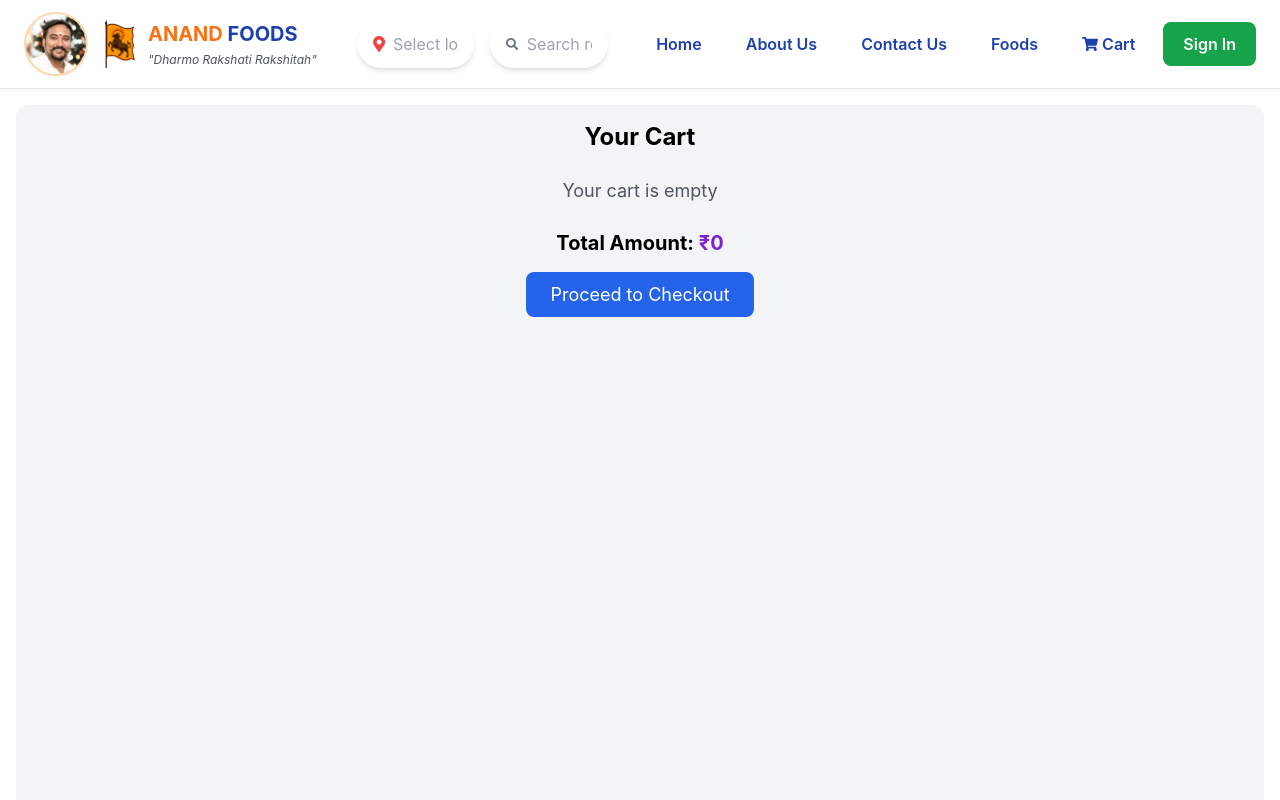
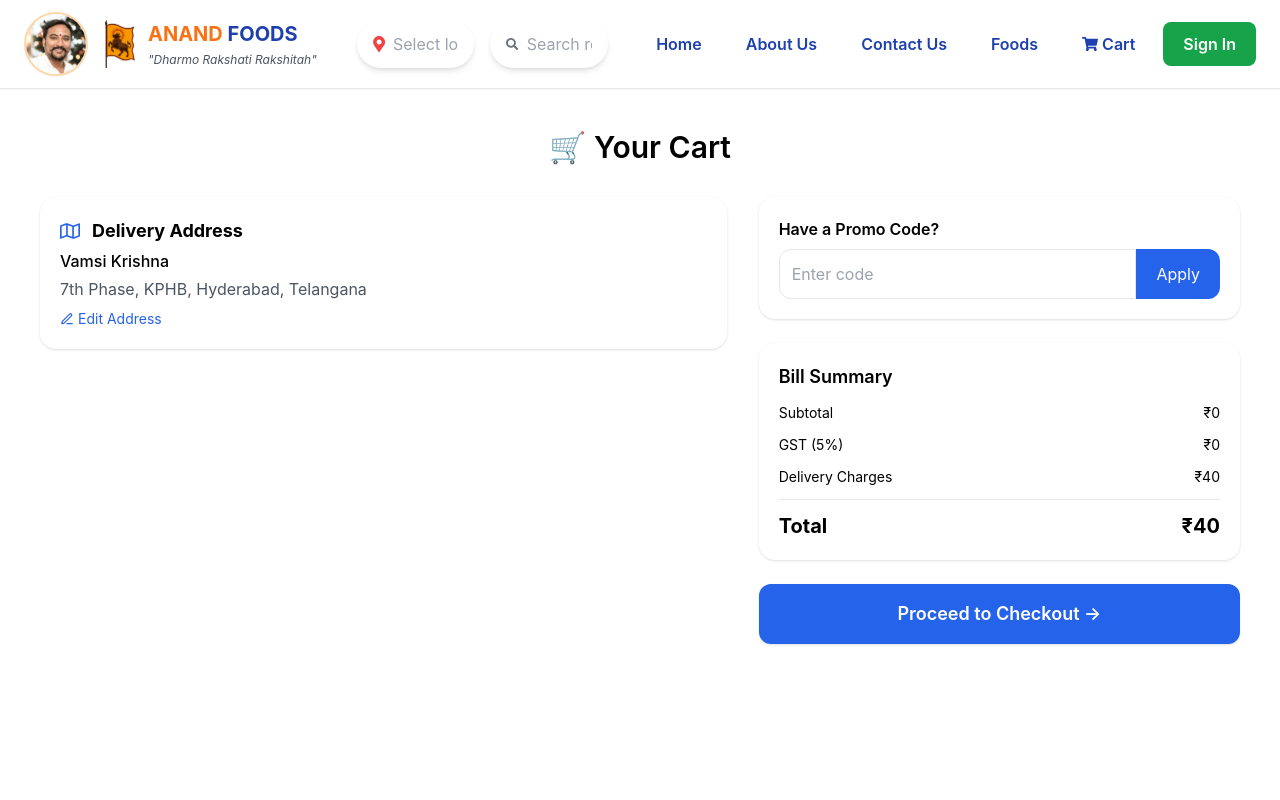
Before and after one commit to NagendraUggirala/AnandFoods, a React (Vite) app: page /cart in a window 1280 px wide. Shown: the top 800 px of the page. Built offline with nearby package versions, Linux system fonts and the light colour scheme.

Commit message:
updatedContact&Cart

```diff
--- a/src/components/Cart.jsx
+++ b/src/components/Cart.jsx
@@ -1,125 +1,213 @@
 import React, { useState, useEffect } from "react";
+import { FiEdit3, FiMinus, FiPlus } from "react-icons/fi";
+import { FaRegMap } from "react-icons/fa";
 
 export default function Cart() {
+  const [cart, setCart] = useState([]);
+  const [address, setAddress] = useState("7th Phase, KPHB, Hyderabad, Telangana");
+  const [editingAddress, setEditingAddress] = useState(false);
 
+  const userName = "Vamsi Krishna";
 
-  const [cart, setCart] = useState([]);
+  // COUPON STATES
+  const [coupon, setCoupon] = useState("");
+  const [discount, setDiscount] = useState(0);
+  const [couponMessage, setCouponMessage] = useState("");
+
+  // SETTINGS
+  const discountPercent = 10;
+  const deliveryCharge = 40;
+  const taxPercent = 5;
 
   useEffect(() => {
-    const savedCart = JSON.parse(localStorage.getItem("cart")) || [];
-    setCart(savedCart);
+    const saved = JSON.parse(localStorage.getItem("cart")) || [];
+    setCart(saved);
   }, []);
-
-
-
 
   const updateCart = (newCart) => {
     setCart(newCart);
     localStorage.setItem("cart", JSON.stringify(newCart));
   };
 
-
-
   const increaseQty = (id) => {
-    const updated = cart.map((item) =>
-      item.id === id ? { ...item, qty: item.qty + 1 } : item
-    );
-    updateCart(updated);
+    updateCart(cart.map(item => item.id === id ? { ...item, qty: item.qty + 1 } : item));
   };
 
-
-
   const decreaseQty = (id) => {
-    let updated = cart.map((item) =>
-      item.id === id ? { ...item, qty: item.qty - 1 } : item
+    updateCart(
+      cart
+        .map(item => item.id === id ? { ...item, qty: item.qty - 1 } : item)
+        .filter(item => item.qty > 0)
     );
-
-
-    updated = updated.filter((item) => item.qty > 0);
-
-    updateCart(updated);
   };
 
+  // BILLING CALC
+  const subTotal = cart.reduce((sum, item) => sum + item.qty * item.price, 0);
+  const autoDiscount = Math.round((subTotal * discountPercent) / 100);
+  const taxAmount = Math.round((subTotal * taxPercent) / 100);
+  const finalTotal = subTotal - autoDiscount - discount + taxAmount + deliveryCharge;
 
+  // APPLY COUPON
+  const applyCoupon = () => {
+    const code = coupon.trim().toUpperCase();
+    const validCoupons = { SAVE50: 50, WELCOME100: 100, NEWUSER20: 20 };
 
-  const totalAmount = cart.reduce(
-    (sum, item) => sum + item.qty * item.price,
-    0
-  );
-
+    if (validCoupons[code]) {
+      setDiscount(validCoupons[code]);
+      setCouponMessage(`🎉 Coupon Applied! You saved ₹${validCoupons[code]}`);
+    } else {
+      setDiscount(0);
+      setCouponMessage("❌ Invalid Coupon Code");
+    }
+  };
 
   return (
-    <div className="p-4 bg-gray-100 min-h-screen rounded-xl">
+    <div className="min-h-screen bg-white-100 p-6">
+      {/* Title */}
+      <h1 className="text-3xl font-semibold text-center mb-8 flex justify-center items-center gap-2">
+        🛒 Your Cart
+      </h1>
 
-      <h2 className="text-2xl font-bold mb-6 text-center">Your Cart</h2>
+      {/* 2 COLUMN LAYOUT */}
+      <div className="grid grid-cols-1 lg:grid-cols-12 gap-8">
 
+        {/* LEFT SIDE (Address + Items) */}
+        <div className="lg:col-span-7 space-y-6">
 
-      {cart.length === 0 && (
-        <p className="text-gray-600 text-center text-lg">Your cart is empty</p>
+          {/* Address */}
+          <div className="bg-white rounded-2xl shadow p-5">
+            <div className="flex items-center gap-3 mb-1">
+              <FaRegMap className="text-blue-600 text-xl" />
+              <h2 className="font-bold text-lg">Delivery Address</h2>
+            </div>
+
+            <p className="font-medium">{userName}</p>
+
+            {editingAddress ? (
+              <>
+                <textarea
+                  value={address}
+                  onChange={(e) => setAddress(e.target.value)}
+                  className="border w-full p-3 rounded-xl mt-3 focus:ring-2 focus:ring-blue-500"
+                ></textarea>
+                <button
+                  className="mt-3 bg-blue-600 text-white px-4 py-2 rounded-xl w-fit"
+                  onClick={() => setEditingAddress(false)}
+                >
+                  Save Address
+                </button>
+              </>
+            ) : (
+              <>
+                <p className="text-gray-600 mt-1">{address}</p>
+                <button
+                  className="text-blue-600 text-sm mt-2 flex items-center gap-1"
+                  onClick={() => setEditingAddress(true)}
+                >
+                  <FiEdit3 /> Edit Address
+                </button>
+              </>
             )}
+          </div>
 
-      <div className="flex flex-col gap-4">
+          {/* Cart Items Box */}
+          {subTotal > 0 && (
+            <div className="bg-white rounded-2xl shadow p-5">
+              <h2 className="font-semibold text-lg mb-3">Your Items</h2>
+
+              <div className="divide-y">
                 {cart.map((item) => (
-          <div
-            key={item.id}
-            className="flex justify-between items-center bg-white shadow p-4 rounded-xl gap-4
-                       sm:flex-row flex-col"
-          >
-
-
-            <div className="flex items-center gap-4">
-              <img
-                src={item.img}
-                alt={item.name}
-                className="w-20 h-20 object-cover rounded-lg"
-              />
-
+                  <div key={item.id} className="flex justify-between py-4 items-center">
+                    <div className="flex items-center gap-3">
+                      <img src={item.img} className="w-12 h-12 rounded object-cover" alt="" />
                       <div>
-                <h3 className="text-lg font-semibold">{item.name}</h3>
-                <p className="text-green-600 font-semibold">₹{item.price}</p>
+                        <p className="font-medium">{item.name}</p>
+                        <p className="text-green-600 font-semibold text-sm">₹{item.price}</p>
                       </div>
                     </div>
 
-
                     <div className="flex items-center gap-3">
-              <button
-                onClick={() => decreaseQty(item.id)}
-                className="bg-blue-500 text-white px-3 py-1 rounded-lg text-lg"
-              >
-                -
+                      <button className="border px-3 py-1 rounded-full" onClick={() => decreaseQty(item.id)}>
+                        <FiMinus />
                       </button>
-
-              <span className="font-bold text-lg">{item.qty}</span>
-
-              <button
-                onClick={() => increaseQty(item.id)}
-                className="bg-blue-600 text-white px-3 py-1 rounded-lg text-lg"
-              >
-                +
+                      <span className="font-semibold">{item.qty}</span>
+                      <button className="border px-3 py-1 rounded-full" onClick={() => increaseQty(item.id)}>
+                        <FiPlus />
                       </button>
                     </div>
-
                   </div>
                 ))}
               </div>
+            </div>
+          )}
+        </div>
+
+        {/* RIGHT SIDE (Coupon + Summary + Checkout) */}
+        <div className="lg:col-span-5 space-y-6">
+
+          {/* Coupon */}
+          <div className="bg-white rounded-2xl shadow p-5">
+            <h3 className="font-semibold mb-2">Have a Promo Code?</h3>
+            <div className="flex">
+              <input
+                type="text"
+                value={coupon}
+                onChange={(e) => setCoupon(e.target.value)}
+                placeholder="Enter code"
+                className="border p-3 rounded-l-xl flex-1"
+              />
+              <button
+                onClick={applyCoupon}
+                className="bg-blue-600 text-white px-5 rounded-r-xl"
+              >
+                Apply
+              </button>
+            </div>
+            {couponMessage && (
+              <p className={`mt-2 text-sm ${discount ? "text-green-600" : "text-red-600"}`}>
+                {couponMessage}
+              </p>
+            )}
+          </div>
+
+          {/* Bill Summary */}
+          <div className="bg-white rounded-2xl shadow p-5 space-y-3">
+            <h3 className="font-semibold text-lg">Bill Summary</h3>
+
+            <div className="flex justify-between text-sm">
+              <span>Subtotal</span><span>₹{subTotal}</span>
+            </div>
+            {discount > 0 && (
+              <div className="flex justify-between text-green-600 font-semibold text-sm">
+                <span>Coupon Discount</span><span>-₹{discount}</span>
+              </div>
+            )}
 
 
-      <div className="mt-6 text-center">
-        <h2 className="text-xl font-bold">
-          Total Amount: <span className="text-purple-700">₹{totalAmount}</span>
-        </h2>
+            <div className="flex justify-between text-sm">
+              <span>GST ({taxPercent}%)</span><span>₹{taxAmount}</span>
+            </div>
+            <div className="flex justify-between text-sm">
+              <span>Delivery Charges</span><span>₹{deliveryCharge}</span>
             </div>
 
-             <div className="mt-6 text-center">
-  <a
-    href="/checkout"
-    className="bg-blue-600 text-white px-6 py-3 rounded-lg text-lg hover:bg-blue-700 transition"
-  >
-    Proceed to Checkout
-  </a>
+            <hr />
+
+            <div className="flex justify-between text-xl font-bold">
+              <span>Total</span>
+              <span>₹{finalTotal}</span>
+            </div>
           </div>
 
-
+          {/* Checkout Button */}
+          <button
+            onClick={() => (window.location.href = "/checkout")}
+            className="bg-blue-600 text-white w-full py-4 rounded-xl text-lg font-semibold shadow"
+          >
+            Proceed to Checkout →
+          </button>
+        </div>
+      </div>
     </div>
   );
 }
--- a/src/components/Hero.jsx
+++ b/src/components/Hero.jsx
@@ -134,12 +134,12 @@ export default function Hero() {
                   {qty === 0 ? (
                     <button
                       onClick={() => increaseQty(item)}
-                      className="mt-4 w-full bg-blue-600 text-white py-2 rounded-lg hover:bg-green-700 transition"
+                      className="mt-4 w-full bg-blue-600 text-white py-2 rounded-lg hover:bg-blue-700 transition"
                     >
                       Add to Cart
                     </button>
                   ) : (
-                    <div className="mt-4 flex items-center justify-between bg-green-100 rounded-lg p-2">
+                    <div className="mt-4 flex items-center justify-between bg-blue-100 rounded-lg p-2">
                       <button
                         onClick={() => decreaseQty(item)}
                         className="bg-blue-500 text-white px-3 py-1 rounded-lg text-lg"
```
Also changed, not shown: src/components/Checkout.jsx (+39 -138 lines), src/components/Contact.jsx (+22 -42 lines). Lines whose indentation alone changed are shown as unchanged.
